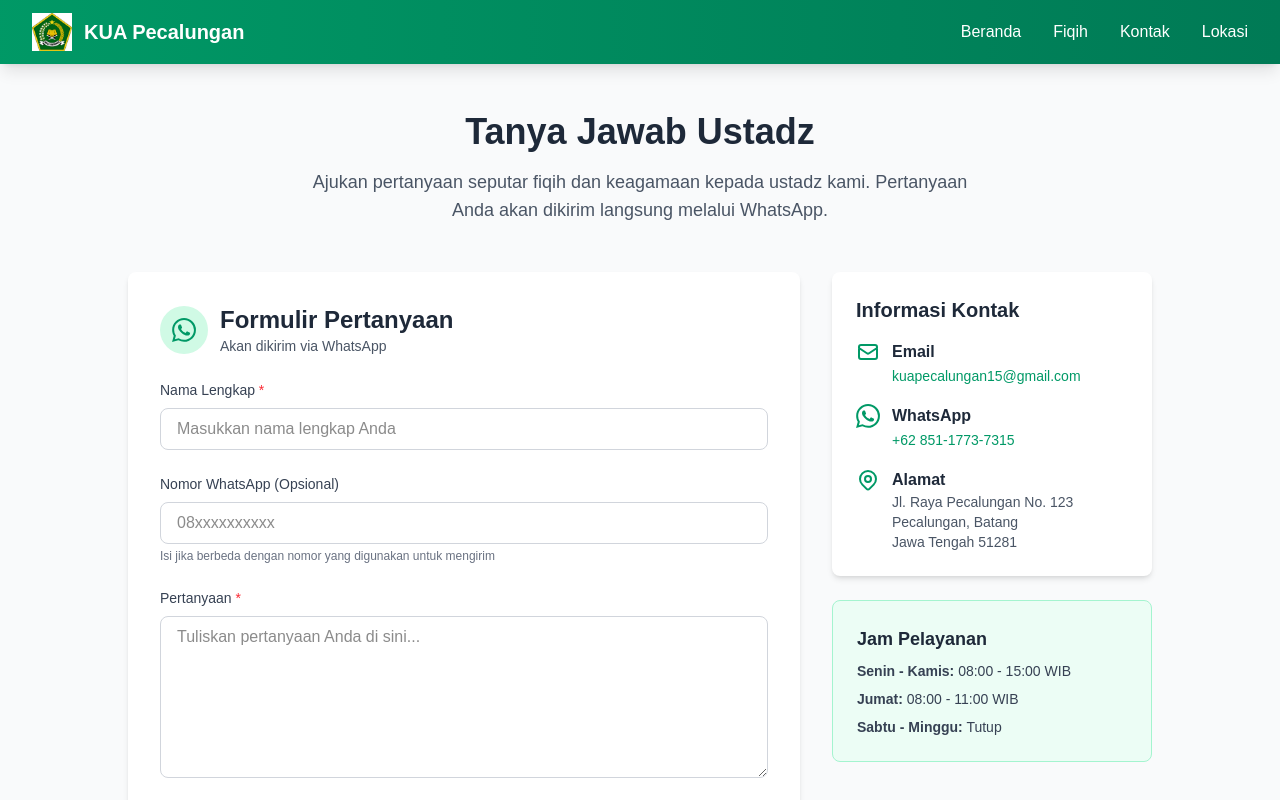
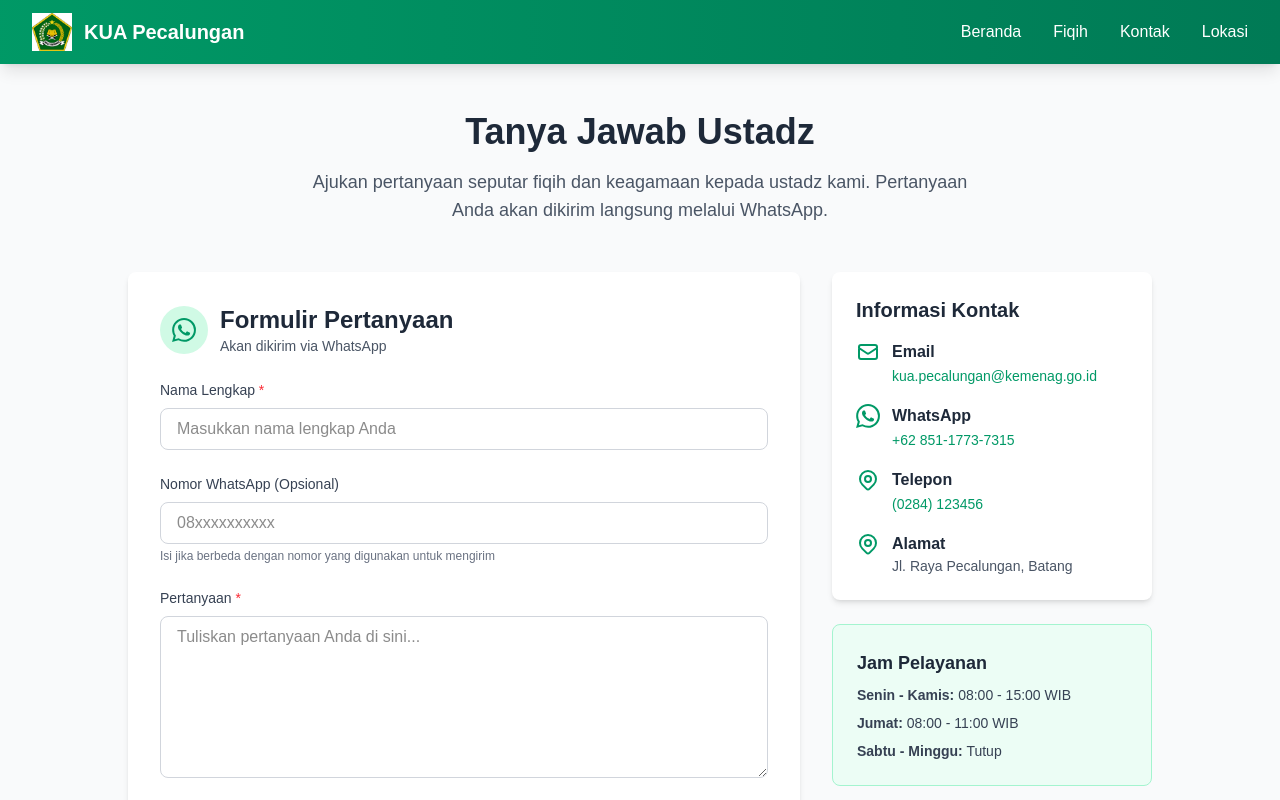
Before and after one commit to multimediadrw/kuapecalungan, a Next.js app: page /kontak in a window 1280 px wide. Shown: the top 800 px of the page. Built offline with nearby package versions, Linux system fonts and the light colour scheme.

Commit message:
Update informasi kontak: email kua.pecalungan@kemenag.go.id, telepon (0284) 123456, alamat Jl. Raya Pecalungan, Batang

```diff
--- a/app/kontak/page.tsx
+++ b/app/kontak/page.tsx
@@ -162,7 +162,7 @@ Terima kasih.`;
                   </svg>
                   <div>
                     <p className="font-semibold text-gray-800">Email</p>
-                    <a href="mailto:kuapecalungan15@gmail.com" className="text-emerald-600 hover:text-emerald-700 text-sm">kuapecalungan15@gmail.com</a>
+                    <a href="mailto:kua.pecalungan@kemenag.go.id" className="text-emerald-600 hover:text-emerald-700 text-sm">kua.pecalungan@kemenag.go.id</a>
                   </div>
                 </div>
 
@@ -181,12 +181,21 @@ Terima kasih.`;
                     <path strokeLinecap="round" strokeLinejoin="round" strokeWidth={2} d="M17.657 16.657L13.414 20.9a1.998 1.998 0 01-2.827 0l-4.244-4.243a8 8 0 1111.314 0z" />
                     <path strokeLinecap="round" strokeLinejoin="round" strokeWidth={2} d="M15 11a3 3 0 11-6 0 3 3 0 016 0z" />
                   </svg>
+  <div>
+                    <p className="font-semibold text-gray-800">Telepon</p>
+                    <a href="tel:0284123456" className="text-emerald-600 hover:text-emerald-700 text-sm">(0284) 123456</a>
+                  </div>
+                </div>
+
+                <div className="flex items-start space-x-3">
+                  <svg className="w-6 h-6 text-emerald-600 flex-shrink-0" fill="none" stroke="currentColor" viewBox="0 0 24 24">
+                    <path strokeLinecap="round" strokeLinejoin="round" strokeWidth={2} d="M17.657 16.657L13.414 20.9a1.998 1.998 0 01-2.827 0l-4.244-4.243a8 8 0 1111.314 0z" />
+                    <path strokeLinecap="round" strokeLinejoin="round" strokeWidth={2} d="M15 11a3 3 0 11-6 0 3 3 0 016 0z" />
+                  </svg>
                   <div>
                     <p className="font-semibold text-gray-800">Alamat</p>
                     <p className="text-gray-600 text-sm">
-                      Jl. Raya Pecalungan No. 123<br />
-                      Pecalungan, Batang<br />
-                      Jawa Tengah 51281
+                      Jl. Raya Pecalungan, Batang
                     </p>
                   </div>
                 </div>
--- a/app/lokasi/page.tsx
+++ b/app/lokasi/page.tsx
@@ -49,7 +49,7 @@ export default function LokasiPage() {
                   <path strokeLinecap="round" strokeLinejoin="round" strokeWidth={2} d="M17.657 16.657L13.414 20.9a1.998 1.998 0 01-2.827 0l-4.244-4.243a8 8 0 1111.314 0z" />
                   <path strokeLinecap="round" strokeLinejoin="round" strokeWidth={2} d="M15 11a3 3 0 11-6 0 3 3 0 016 0z" />
                 </svg>
-                <span className="font-medium">KUA Pecalungan, Batang</span>
+                <span className="font-medium">Jl. Raya Pecalungan, Batang</span>
               </div>
               <a
                 href="https://maps.app.goo.gl/gMUcFLTf6WBGyXbm9"
@@ -75,9 +75,7 @@ export default function LokasiPage() {
               <div>
                 <h2 className="text-2xl font-bold text-gray-800 mb-2">Alamat</h2>
                 <p className="text-gray-600">
-                  Jl. Raya Pecalungan No. 123<br />
-                  Pecalungan, Batang<br />
-                  Jawa Tengah 51281
+                  Jl. Raya Pecalungan, Batang
                 </p>
               </div>
             </div>
@@ -141,7 +139,7 @@ export default function LokasiPage() {
           </p>
           <div className="flex flex-col sm:flex-row gap-4 justify-center">
             <a
-              href="mailto:kuapecalungan15@gmail.com"
+              href="mailto:kua.pecalungan@kemenag.go.id"
               className="bg-white text-emerald-600 px-8 py-3 rounded-full font-semibold hover:bg-emerald-50 transition-colors inline-flex items-center justify-center"
             >
               📧 Email Kami
```
